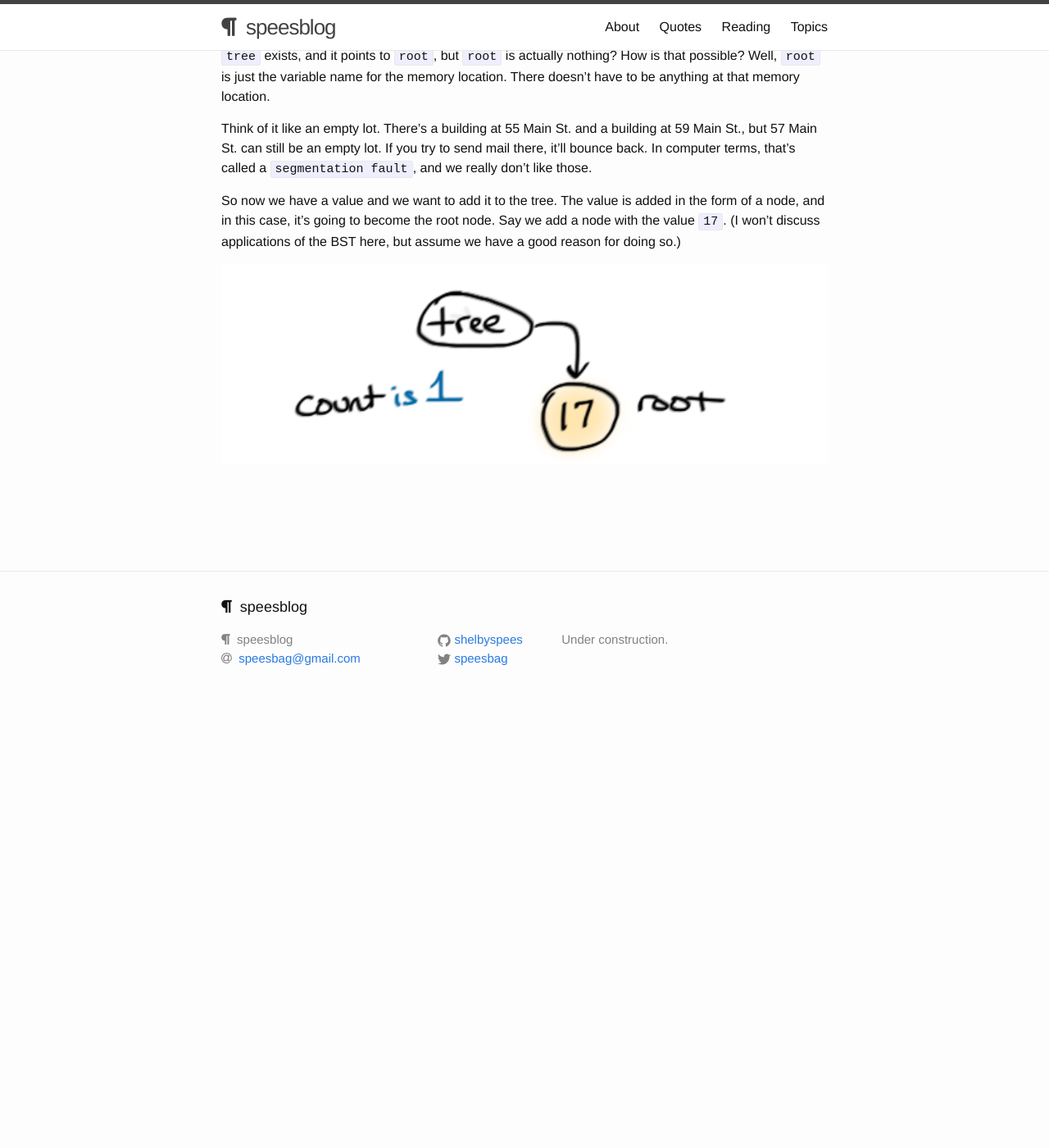
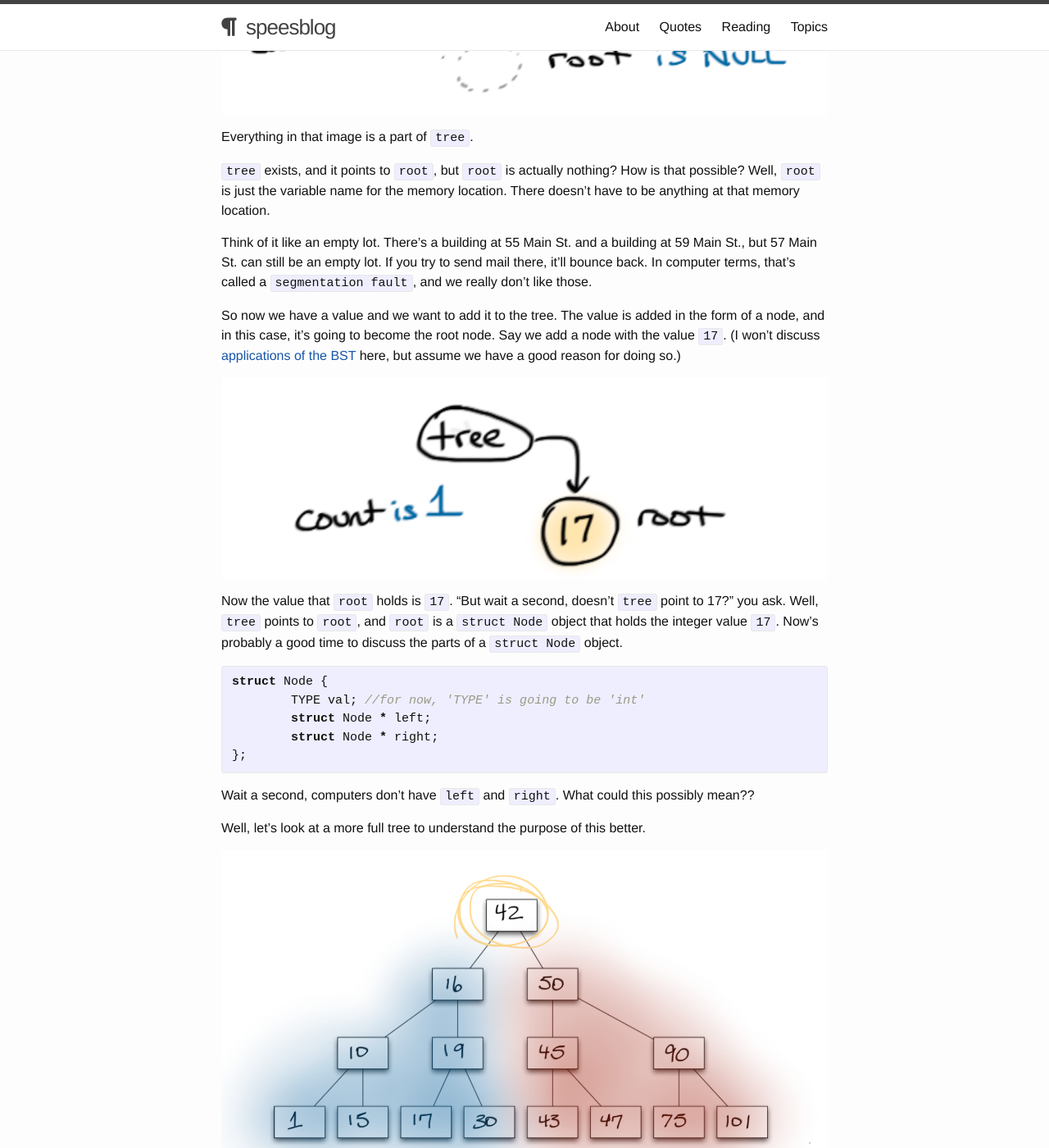
Before and after one commit to shelbyspees/speesblog, a Jekyll site: the page built from _posts/2015-03-11-finals-bst.md, in a window 1280 px wide and 1400 px high, scrolled down 1435 px. Shown: the whole window at 82% size. Built offline with Jekyll 4.4.1, drawn with Linux system fonts in a browser that asks for light colours; nearby versions of some CDN libraries; before the commit the page ends 2309 px from its top, so only the background shows below that; some of the changed text lies outside the part shown.

Commit message:
Add illustration

```diff
--- a/_posts/2015-03-11-finals-bst.md
+++ b/_posts/2015-03-11-finals-bst.md
@@ -8,40 +8,45 @@
 
 I won't pretend that this is the best way or even a good way. This is just the way I have to know it for my final on Sunday. (Yes, I scheduled my final on a Sunday. That means I get to start spring break on Tuesday after my other final. It's not like I'm going to do anything fun on the Sunday before finals week.)
 
+Here's the most basic functionality of a binary search tree:
+
 {% highlight c %}
+void add(value);
+int  contains(value); //1 for yes, 0 for no
+void remove(value);
 {% endhighlight %}
 
 First let's look at the `struct` for a basic BST.
 
 {% highlight c %}
-struct BSTree {
+struct BST {
 	struct Node * root;
 	int count;
 };
 {% endhighlight %}
 
-We have a `root` node and a `count` variable. `count` represents the number of nodes on the tree, and `root` is the top node on the tree. Before we look at the structure of a `Node`, let's see how we create a tree.
+We have a `root` node and a `count` variable. `count` represents the number of nodes on the tree, and `root` is the top node on the tree. Before we look at the structure of a `struct Node` object, let's see how we create a tree.
 
 {% highlight c %}
 //create new BST from scratch
 //return a tree with NULL root and zero nodes
-struct BSTree * newBSTree() {
-	struct BSTree * tree = (struct BSTree *) malloc(sizeof(tree));
+struct BST * newBST() {
+	struct BST * tree = (struct BST *) malloc(sizeof(tree));
 	assert(tree != NULL); //successfully allocated
 
-	_initBSTree(tree);
+	_initBST(tree);
 	return tree;
 }
 {% endhighlight %}
 
-We allocate a pointer variable called `tree` that points to a `struct BSTree` object, and assert that it worked. By using a pointer, we can change the value of the members of the `struct BSTree` without passing them individually into the function being used to change those values. This is why pointers are cool.
+We allocate a pointer variable called `tree` that points to a `struct BST` object, and assert that it worked. By using a pointer, we can change the value of the members of the `struct BST` without passing them individually into the function being used to change those values. This is why pointers are cool.
 
 Then we call `_initBSTree` on `tree`. I'm using underscores to identify private functions. I think in Java you can do this with classes and things. I'll learn Java eventually.
 
 {% highlight c %}
 //call after allocating tree
 //initialize count and root node
-void _initBSTree(struct BSTree * tree) {
+void _initBST(struct BST * tree) {
 	tree->count = 0;
 	tree->root = NULL;
 }
@@ -57,6 +62,34 @@
 
 Think of it like an empty lot. There's a building at 55 Main St. and a building at 59 Main St., but 57 Main St. can still be an empty lot. If you try to send mail there, it'll bounce back. In computer terms, that's called a `segmentation fault`, and we really don't like those.
 
-So now we have a value and we want to add it to the tree. The value is added in the form of a node, and in this case, it's going to become the root node. Say we add a node with the value `17`. (I won't discuss applications of the BST here, but assume we have a good reason for doing so.)
+So now we have a value and we want to add it to the tree. The value is added in the form of a node, and in this case, it's going to become the root node. Say we add a node with the value `17`. (I won't discuss [applications of the BST]() here, but assume we have a good reason for doing so.)
 
 <img class="wide" src="{{ site.url }}/assets/comp/init-addBST.png"/>
+
+Now the value that `root` holds is `17`. "But wait a second, doesn't `tree` point to 17?" you ask. Well, `tree` points to `root`, and `root` is a `struct Node` object that holds the integer value `17`. Now's probably a good time to discuss the parts of a `struct Node` object.
+
+{% highlight c %}
+struct Node {
+	TYPE val; //for now, 'TYPE' is going to be 'int'
+	struct Node * left;
+	struct Node * right;
+};
+{% endhighlight %}
+
+Wait a second, computers don't have `left` and `right`. What could this possibly mean??
+
+Well, let's look at a more full tree to understand the purpose of this better.
+
+<img class="wide" src="{{ site.url }}/assets/comp/bst-colors.png"/>
+
+Obviously the computer doesn't see any of this, it's just an arbitrary categorization (like masculine and feminine in Romance languages). But it helps us define ways to organize the data.
+
+
+{% highlight c %}
+{% endhighlight %}
+
+{% highlight c %}
+{% endhighlight %}
+
+{% highlight c %}
+{% endhighlight %}
```
Also changed, not shown: reading.md (+0 -8 lines), assets/comp/bst-colors.png (added).
